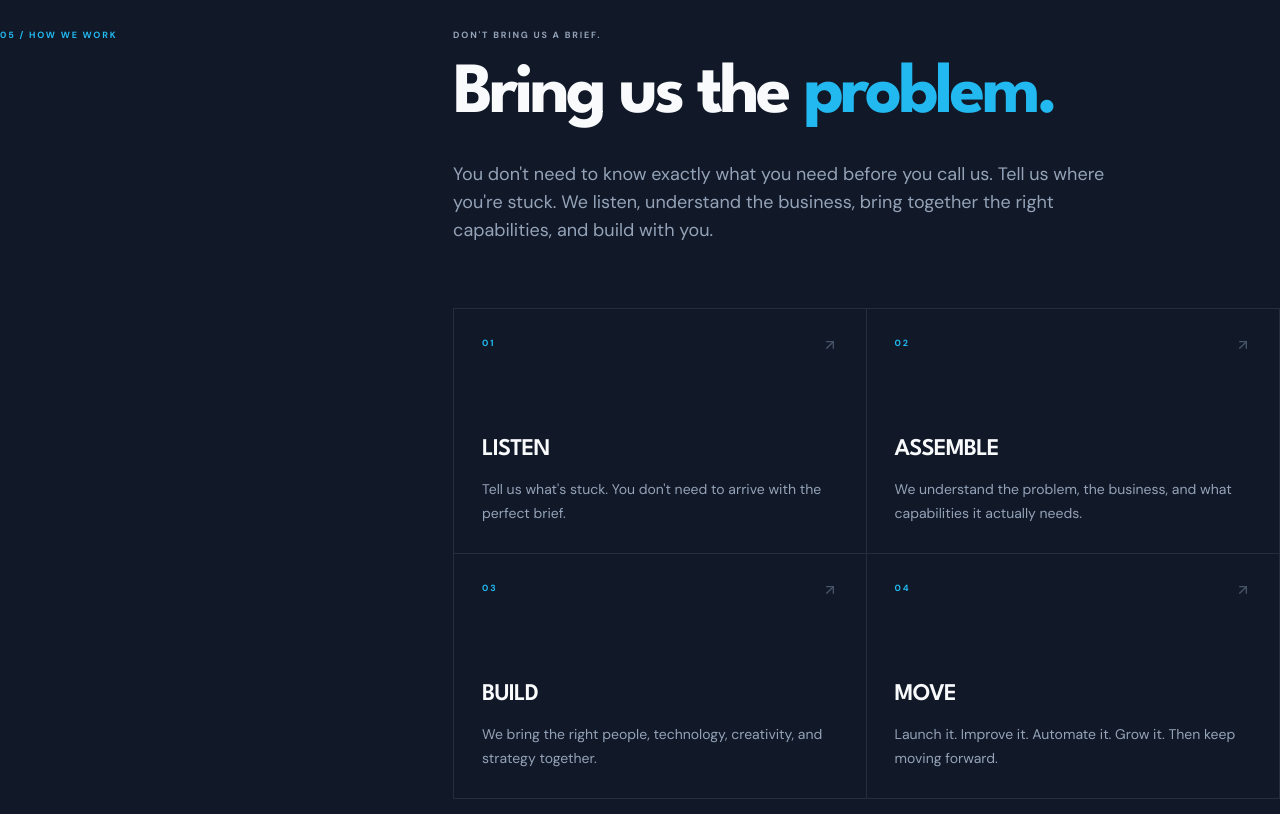
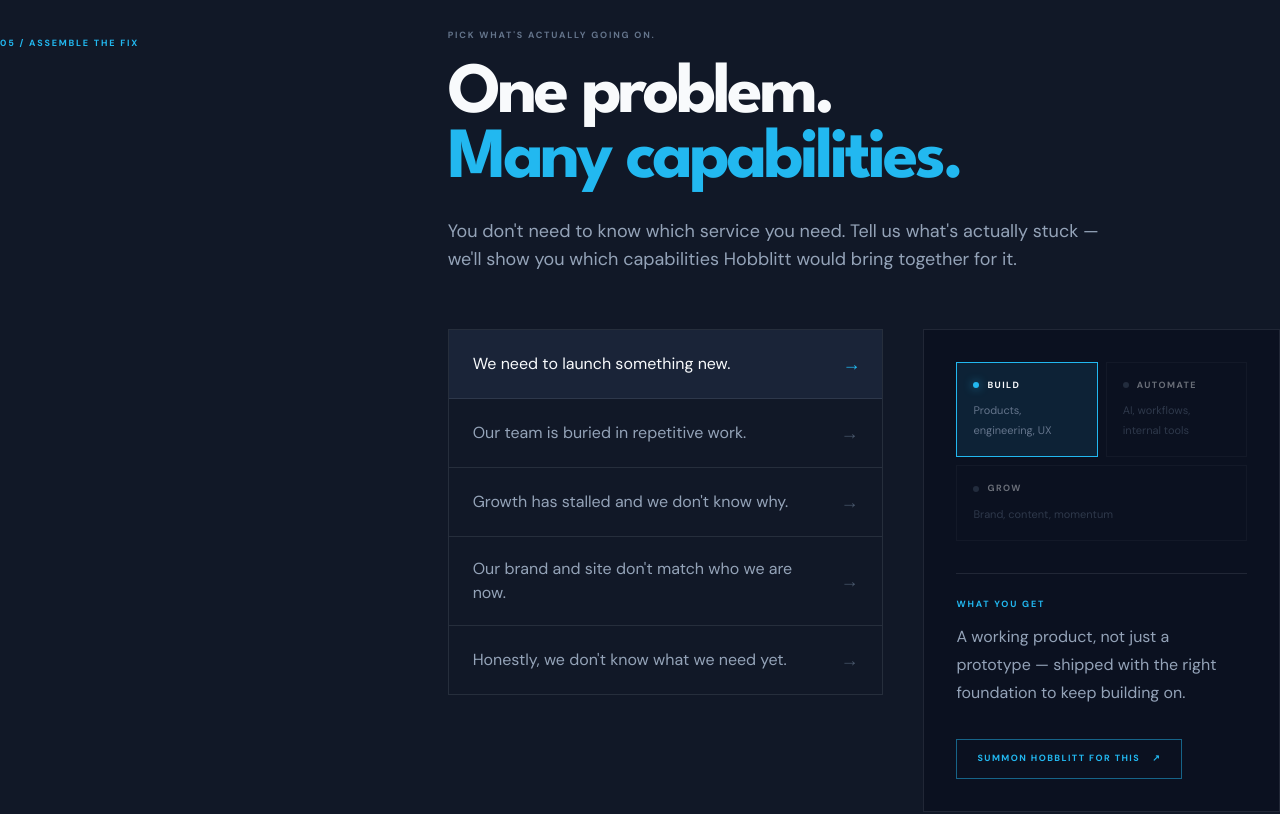
Before and after one commit to Hobblitt/Hobblitt-Website, a Next.js app in the folder apps/web/: page / in a window 1280 px wide. Shown: the part 4820-5634 px from the top of the page. Built offline with nearby package versions, Linux system fonts and the light colour scheme.

Commit message:
feat: build problem assembly section

```diff
--- a/apps/web/app/page.tsx
+++ b/apps/web/app/page.tsx
@@ -6,7 +6,7 @@ import { Capabilities } from "@/components/home/capabilites";
 import { Community } from "@/components/home/community";
 import { Hero, type CapabilityKey } from "@/components/home/hero";
 import { HowWeWork } from "@/components/home/how-we-work";
-import { NextUp } from "@/components/home/next-up";
+import { ProblemAssembly } from "@/components/home/problem-assembly";
 import { SelectedWork } from "@/components/home/selected-work";
 import { SummonHobblitt } from "@/components/home/summon-hobblitt";
 import { VideoExplainer } from "@/components/home/video-explainer";
@@ -32,11 +32,11 @@ export default function FrontPage() {
         activeCapability={activeCapability}
         onSelectCapability={setActiveCapability}
       />
+      <ProblemAssembly />
       <HowWeWork />
       <SelectedWork />
       <Community />
       <SummonHobblitt />
-      <NextUp />
     </div>
   );
 }
--- a/apps/web/components/home/community.tsx
+++ b/apps/web/components/home/community.tsx
@@ -19,7 +19,7 @@ export function Community() {
         <div className="grid gap-14 lg:grid-cols-[0.32fr_0.68fr]">
           <div>
             <span className="type-caption text-[9px] text-[#22B8F0]">
-              07 / COMMUNITY
+              08 / COMMUNITY
             </span>
           </div>
 
--- a/apps/web/components/home/how-we-work.tsx
+++ b/apps/web/components/home/how-we-work.tsx
@@ -37,7 +37,7 @@ export function HowWeWork() {
         <div className="grid gap-16 md:grid-cols-[0.32fr_0.68fr]">
           <div>
             <p className="type-caption text-[9px] text-[#22B8F0]">
-              05 / HOW WE WORK
+              06 / HOW WE WORK
             </p>
           </div>
 
--- a/apps/web/components/home/next-up.tsx
+++ /dev/null
@@ -1,20 +0,0 @@
-export function NextUp() {
-  return (
-    <section className="border-t border-[#E2E8F0]/10 bg-[#111827] px-margin py-32">
-      <div className="mx-auto max-w-screen-2xl text-center">
-        <span className="type-caption text-[9px] text-[#22B8F0]">NEXT</span>
-
-        <h2 className="type-h1 mt-6 text-4xl md:text-6xl">
-          One problem.
-          <br />
-          <span className="text-[#22B8F0]">Many capabilities.</span>
-        </h2>
-
-        <p className="type-body mx-auto mt-8 max-w-xl text-sm leading-7 text-[#94A3B8]">
-          This is where we&apos;ll build Hobblitt&apos;s signature
-          problem-to-solution assembly interaction next.
-        </p>
-      </div>
-    </section>
-  );
-}
--- /dev/null
+++ b/apps/web/components/home/problem-assembly.tsx
@@ -0,0 +1,179 @@
+"use client";
+
+import { useMemo, useState } from "react";
+
+type CapabilityKey = "BUILD" | "AUTOMATE" | "GROW";
+
+type Problem = {
+  id: string;
+  label: string;
+  combo: CapabilityKey[];
+  outcome: string;
+};
+
+const problems: Problem[] = [
+  {
+    id: "launch",
+    label: "We need to launch something new.",
+    combo: ["BUILD"],
+    outcome:
+      "A working product, not just a prototype — shipped with the right foundation to keep building on.",
+  },
+  {
+    id: "manual-ops",
+    label: "Our team is buried in repetitive work.",
+    combo: ["BUILD", "AUTOMATE"],
+    outcome: "Systems and internal tools that take the repeatable work off your team's plate.",
+  },
+  {
+    id: "stalled-growth",
+    label: "Growth has stalled and we don't know why.",
+    combo: ["AUTOMATE", "GROW"],
+    outcome: "Clarity on what's actually working, then a system built to create momentum.",
+  },
+  {
+    id: "outdated-presence",
+    label: "Our brand and site don't match who we are now.",
+    combo: ["BUILD", "GROW"],
+    outcome: "A digital presence that finally matches the business you've become.",
+  },
+  {
+    id: "unclear",
+    label: "Honestly, we don't know what we need yet.",
+    combo: ["BUILD", "AUTOMATE", "GROW"],
+    outcome: "That's the normal starting point. We listen first, then assemble the right combination.",
+  },
+];
+
+const capabilityMeta: Record<CapabilityKey, { hint: string }> = {
+  BUILD: { hint: "Products, engineering, UX" },
+  AUTOMATE: { hint: "AI, workflows, internal tools" },
+  GROW: { hint: "Brand, content, momentum" },
+};
+
+export function ProblemAssembly() {
+  const [activeId, setActiveId] = useState(problems[0].id);
+
+  const active = useMemo(
+    () => problems.find((problem) => problem.id === activeId) ?? problems[0],
+    [activeId],
+  );
+
+  const mailHref = `mailto:hello@hobblitt.com?subject=${encodeURIComponent(
+    `Summon Hobblitt — ${active.label}`,
+  )}`;
+
+  return (
+    <section className="border-t border-[#E2E8F0]/10 bg-[#111827] px-margin py-28 md:py-36">
+      <div className="mx-auto max-w-screen-2xl">
+        <div className="grid gap-14 lg:grid-cols-[0.32fr_0.68fr]">
+          {/* Label */}
+          <div>
+            <span className="type-caption text-[9px] text-[#22B8F0]">
+              05 / ASSEMBLE THE FIX
+            </span>
+          </div>
+
+          {/* Content */}
+          <div>
+            <p className="type-caption text-[9px] text-[#64748B]">
+              PICK WHAT&apos;S ACTUALLY GOING ON.
+            </p>
+
+            <h2 className="type-h1 mt-5 max-w-4xl text-4xl md:text-6xl lg:text-7xl">
+              One problem.
+              <br />
+              <span className="text-[#22B8F0]">Many capabilities.</span>
+            </h2>
+
+            <p className="type-body mt-6 max-w-2xl text-base leading-7 text-[#94A3B8] md:text-lg">
+              You don&apos;t need to know which service you need. Tell us what&apos;s
+              actually stuck — we&apos;ll show you which capabilities Hobblitt would
+              bring together for it.
+            </p>
+
+            <div className="mt-14 grid gap-10 lg:grid-cols-[0.55fr_0.45fr] lg:items-start">
+              {/* Problem picker */}
+              <div className="border border-[#E2E8F0]/10" role="tablist" aria-label="Common problems">
+                {problems.map((problem) => {
+                  const isActive = problem.id === activeId;
+                  return (
+                    <button
+                      key={problem.id}
+                      role="tab"
+                      aria-selected={isActive}
+                      onClick={() => setActiveId(problem.id)}
+                      className={`flex w-full items-center justify-between gap-4 border-b border-[#E2E8F0]/10 px-6 py-5 text-left transition-colors duration-300 last:border-b-0 ${
+                        isActive ? "bg-[#1A2438]" : "hover:bg-[#1A2438]/50"
+                      }`}
+                    >
+                      <span
+                        className={`type-body text-sm leading-6 md:text-base ${
+                          isActive ? "text-[#F8FAFC]" : "text-[#94A3B8]"
+                        }`}
+                      >
+                        {problem.label}
+                      </span>
+                      <span
+                        aria-hidden="true"
+                        className={`shrink-0 text-lg transition-transform duration-300 ${
+                          isActive ? "translate-x-0.5 text-[#22B8F0]" : "text-[#475569]"
+                        }`}
+                      >
+                        →
+                      </span>
+                    </button>
+                  );
+                })}
+              </div>
+
+              {/* Assembly result */}
+              <div className="border border-[#E2E8F0]/10 bg-[#0B1120] p-8">
+                <div className="flex flex-wrap gap-2">
+                  {(Object.keys(capabilityMeta) as CapabilityKey[]).map((key) => {
+                    const isOn = active.combo.includes(key);
+                    return (
+                      <div
+                        key={key}
+                        className={`min-w-[110px] flex-1 border px-4 py-4 transition-all duration-500 ${
+                          isOn ? "border-[#22B8F0] bg-[#22B8F0]/10" : "border-[#E2E8F0]/10 opacity-40"
+                        }`}
+                      >
+                        <div className="flex items-center gap-2">
+                          <span
+                            className={`h-1.5 w-1.5 rounded-full transition-colors duration-500 ${
+                              isOn ? "bg-[#22B8F0] shadow-[0_0_10px_rgba(34,184,240,0.7)]" : "bg-[#475569]"
+                            }`}
+                          />
+                          <span className="type-nav text-[9px] text-[#F8FAFC]">{key}</span>
+                        </div>
+                        <p className="type-body mt-2 text-[11px] leading-5 text-[#64748B]">
+                          {capabilityMeta[key].hint}
+                        </p>
+                      </div>
+                    );
+                  })}
+                </div>
+
+                <div className="mt-8 border-t border-[#E2E8F0]/10 pt-6">
+                  <p className="type-caption text-[8px] text-[#22B8F0]">WHAT YOU GET</p>
+                  <p className="type-body mt-3 text-sm leading-7 text-[#94A3B8] md:text-base">
+                    {active.outcome}
+                  </p>
+                </div>
+
+                <a
+                  href={mailHref}
+                  className="type-nav mt-8 inline-flex items-center gap-3 border border-[#22B8F0]/50 px-5 py-3 text-[9px] text-[#22B8F0] transition-all duration-300 hover:border-[#22B8F0] hover:bg-[#22B8F0] hover:text-[#111827]"
+                >
+                  SUMMON HOBBLITT FOR THIS
+                  <span aria-hidden="true">↗</span>
+                </a>
+              </div>
+            </div>
+          </div>
+        </div>
+      </div>
+    </section>
+  );
+}
--- a/apps/web/components/home/selected-work.tsx
+++ b/apps/web/components/home/selected-work.tsx
@@ -67,7 +67,7 @@ export function SelectedWork() {
         <div className="grid gap-10 lg:grid-cols-[0.7fr_1.3fr] lg:gap-24">
           <div>
             <span className="type-caption text-[9px] text-[#22B8F0]">
-              06 / SELECTED WORK
+              07 / SELECTED WORK
             </span>
           </div>
 
--- a/apps/web/components/home/summon-hobblitt.tsx
+++ b/apps/web/components/home/summon-hobblitt.tsx
@@ -15,7 +15,7 @@ export function SummonHobblitt() {
       <div className="relative mx-auto max-w-screen-2xl">
         <div className="grid gap-12 lg:grid-cols-[0.32fr_0.68fr]">
           <div>
-            <span className="type-caption text-[9px]">08 / SUMMON</span>
+            <span className="type-caption text-[9px]">09 / SUMMON</span>
           </div>
 
           <div>
```
